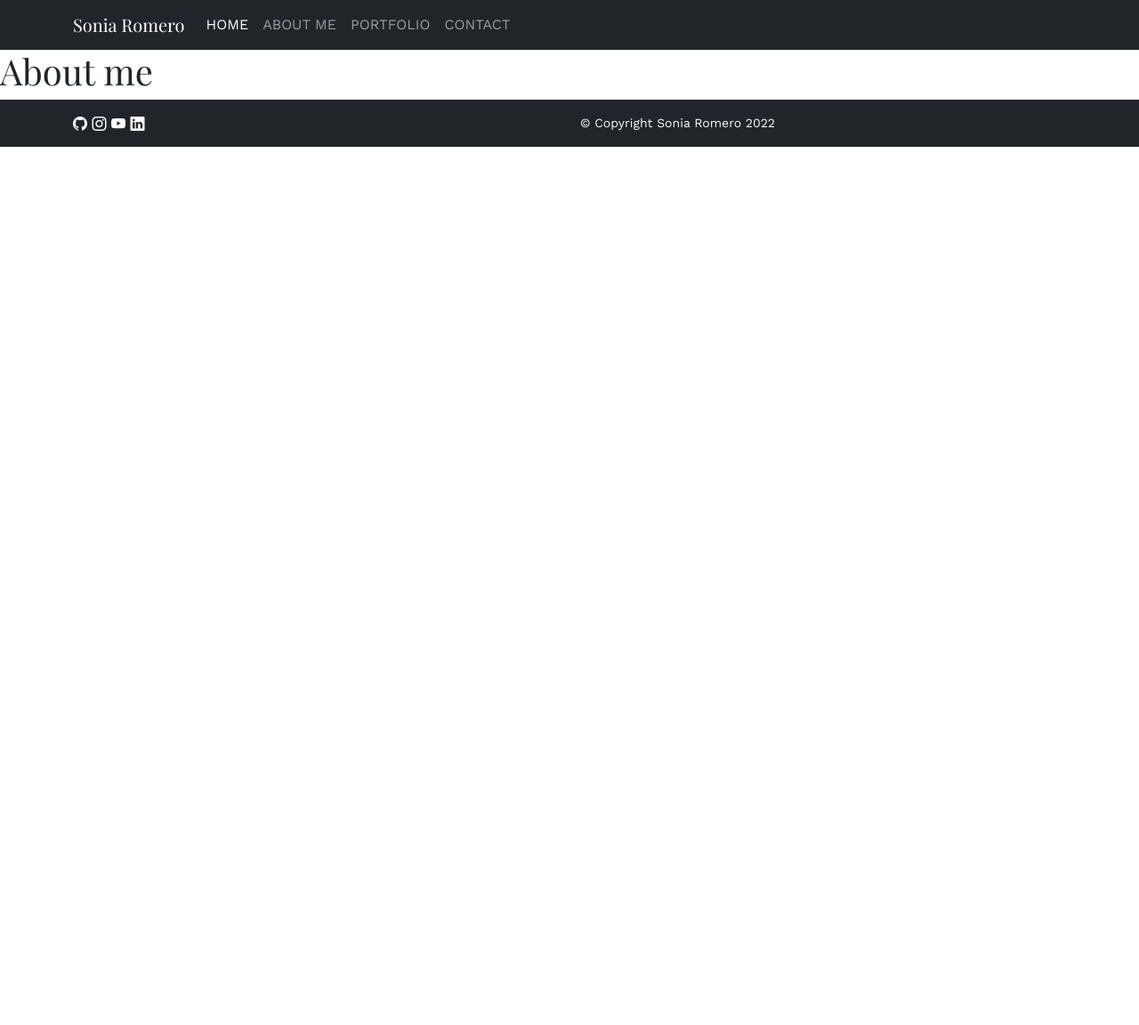
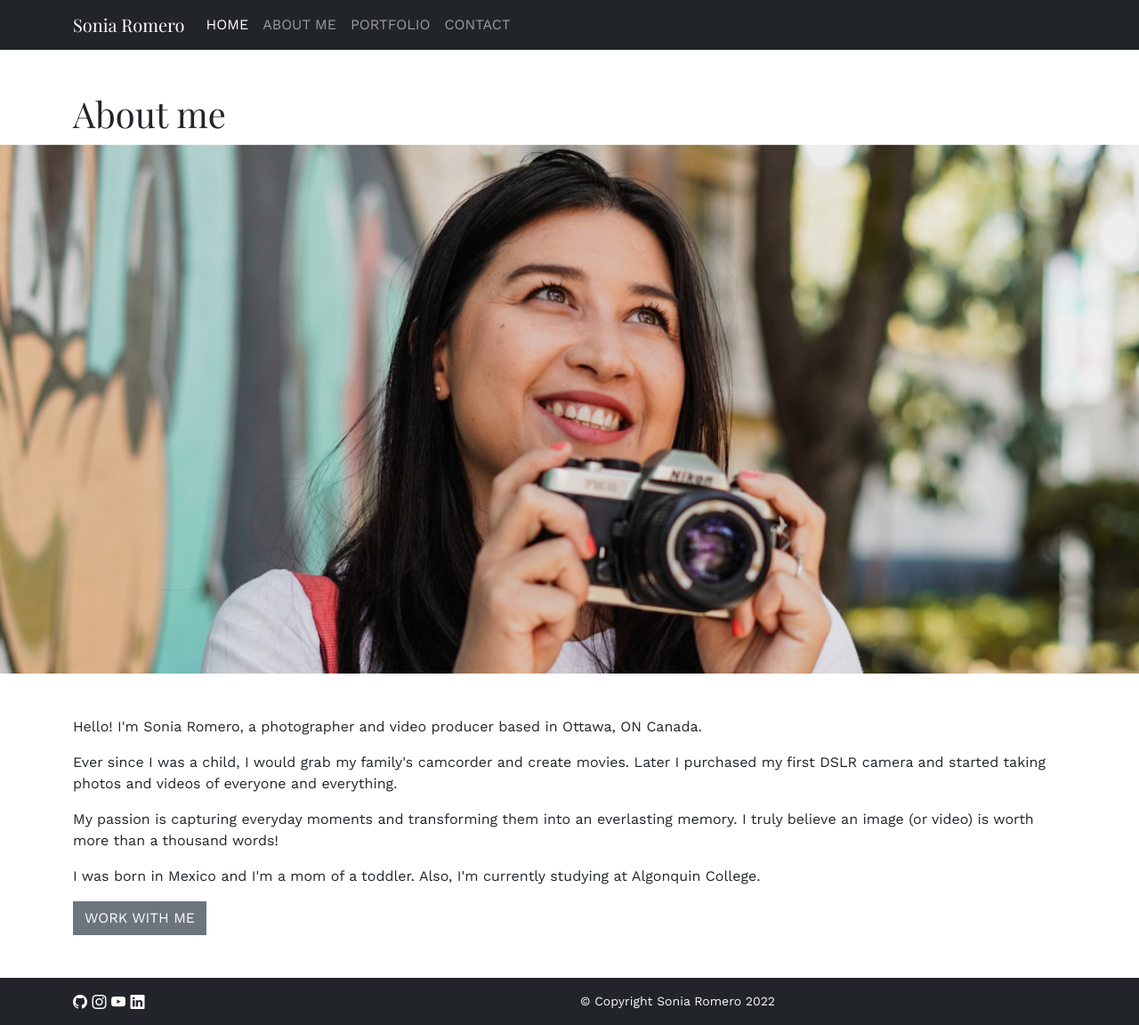
Before and after one commit to soniaromero90/portfolio, a plain HTML site: page about.html in a window 1280 px wide. Shown: the whole page at 89% size. Before the commit the page ends 800 px from the top, so only its background shows below. Drawn offline with nearby package versions, Linux system fonts and the light colour scheme; a web font is replaced by a local one.

Commit message:
creates about me content

```diff
--- a/about.html
+++ b/about.html
@@ -56,7 +56,38 @@
 
 
     <main>
-        <h1>About me</h1>
+        <div class="container">
+          <h1 class="mt-5">About me</h1>
+        </div>
+
+        <div>
+            <img class="img-fluid mb-5" src="images/sonia-romero-2.jpg" alt="Photo of Sonia Romero">
+        </div>
+
+        <div class="container">
+
+            <p>
+                Hello! I'm Sonia Romero, a photographer and video producer based in Ottawa, ON Canada.
+            </p>
+
+            <p>
+                Ever since I was a child, I would grab my family's camcorder and create movies. Later I purchased my first DSLR camera and started taking photos and videos of everyone and everything.
+            </p>
+            <p>
+                My passion is capturing everyday moments and transforming them into an everlasting memory. I truly believe an image (or video) is worth more than a thousand words!
+            </p>
+            <p>
+              I was born in Mexico and I'm a mom of a toddler. Also, I'm currently studying at Algonquin College.
+            </p>
+
+            <button type="button" class="btn btn-secondary text-uppercase rounded-0 mb-5">
+                Work with me
+            </button>
+
+        </div>
+
+
+
 
     </main>
 
```
Also changed, not shown: index.html (+2 -2 lines), images/sonia-romero-2.jpg (added).
